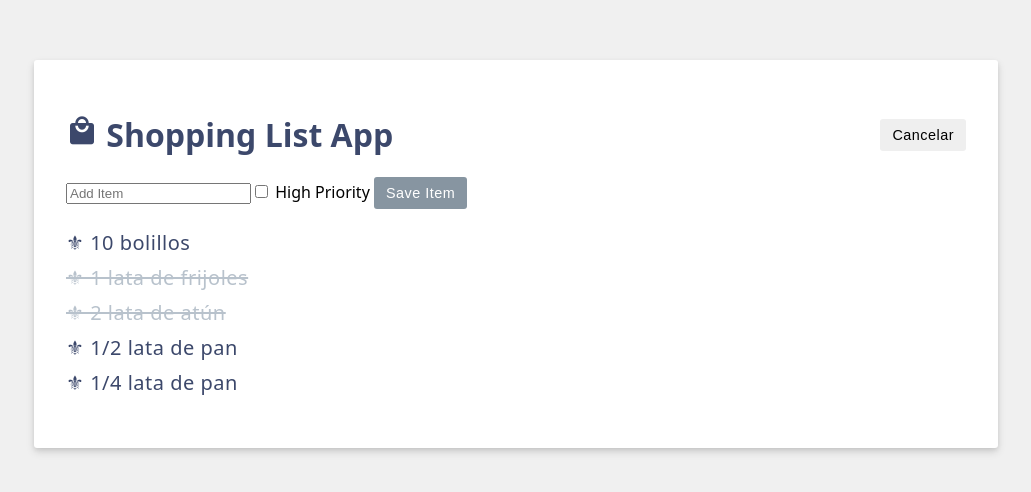
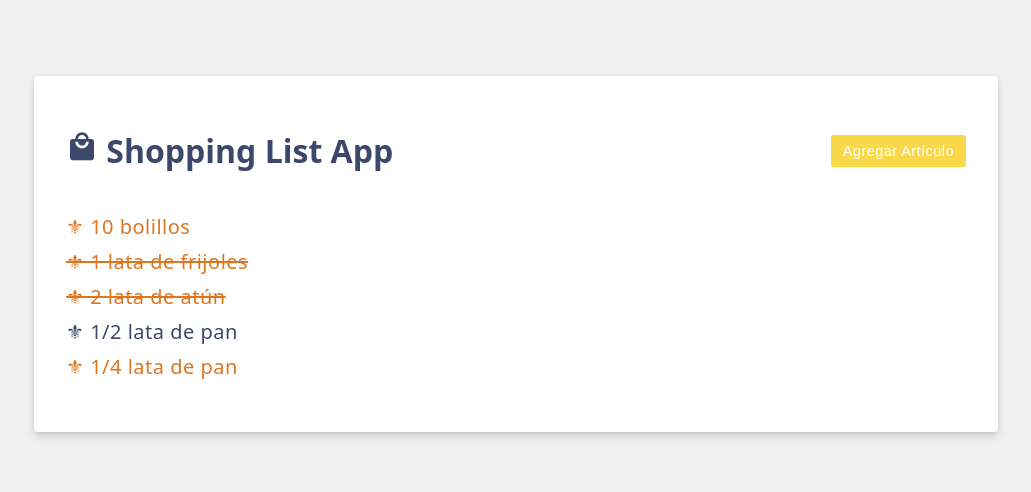
Before and after one commit to YahirArboleya/DADM-2024, a Vue app: page / in a window 1280 px wide. Shown: the part 146-638 px from the top of the page, without its empty margins (124-1155 px from the left). Built offline with nearby package versions, Linux system fonts and the light colour scheme.

Commit message:
Funcionamiento de items de alta prioridad

```diff
--- a/src/App.vue
+++ b/src/App.vue
@@ -1,45 +1,47 @@
 <script setup>
-// This starter template is using Vue 3 <script setup> SFCs
-// Check out https://vuejs.org/api/sfc-script-setup.html#script-setup
 import { ref } from "vue";
-//Modelo
+
 const header = ref("Shopping List App");
-// --- items ---
-//item model
+
+// Lista de items con prioridad y estado de compra
 const items = ref([
-  { id: 1, label: "10 bolillos", purchased: false, priority : true },
-  { id: 2, label: "1 lata de frijoles", purchased: true, priority : true },
-  { id: 3, label: "2 lata de atún", purchased: true, priority : true },
-  { id: 4, label: "1/2 lata de pan", purchased: false, priority : false },
-  { id: 5, label: "1/4 lata de pan", purchased: false, priority : true },
+  { id: 1, label: "10 bolillos", purchased: false, priority: true },
+  { id: 2, label: "1 lata de frijoles", purchased: true, priority: true },
+  { id: 3, label: "2 lata de atún", purchased: true, priority: true },
+  { id: 4, label: "1/2 lata de pan", purchased: false, priority: false },
+  { id: 5, label: "1/4 lata de pan", purchased: false, priority: true },
 ]);
 
-// item method
-const saveItem = () =>{
-  items.value.push({id: items.value.length + 1, label: newItem.value});
-  //Clean the input
-  newItem.value = '';
-}
+// Variables del formulario para el nuevo item
+const newItem = ref("");
+const newItemHighPriority = ref(false);
+const editing = ref(false);
 
-
-
-//formulario
-const newItem = ref('');
-const newItemHighPriority = ref(false);
-const editing = ref(true);
-const activateEdition = (activate) => {
-  editing.value = activate;
-}
-
-const getLink = () => {
-  return newItem.value === '' ? 'https://www.google.com' : 'http://' + newItem.value;
+// Guardar un nuevo item en la lista
+const saveItem = () => {
+  if (newItem.value.trim()) {
+    items.value.push({
+      id: items.value.length + 1,
+      label: newItem.value,
+      priority: newItemHighPriority.value,
+      purchased: false,
+    });
+    newItem.value = ""; // Limpiar el campo después de guardar
+    newItemHighPriority.value = false;
+    editing.value = false; // Cerrar el formulario después de guardar
+  }
 };
 
-const getLinkText = () => {
-  return newItem.value === '' ? '💕 Link' : newItem.value;
+// Alternar el estado de edición para abrir/cerrar el formulario
+const toggleEditing = () => {
+  editing.value = !editing.value;
+  if (!editing.value) {
+    newItem.value = ""; // Limpiar campos cuando se cierra el formulario
+    newItemHighPriority.value = false;
+  }
 };
 
-// Alternando estado de compra del item
+// Alternar el estado de "comprado" de un item
 const togglePurchased = (item) => {
   item.purchased = !item.purchased;
 };
@@ -47,67 +49,42 @@ const togglePurchased = (item) => {
 </script>
 
 <template>
-<div class="header">
-  <h1>
-    <i class="material-icons shopping-cart-icon">local_mall</i>
-    {{ header }}
+  <div class="header">
+    <h1>
+      <i class="material-icons shopping-cart-icon">local_mall</i>
+      {{ header }}
     </h1>
-    <button v-if="editing" class="btn" @click="activateEdition(false)">Cancelar</button>
-    <button v-else class="btn btn-primary" @click="activateEdition(true)">Agregar Artículo</button>
-</div>
+    <button v-if="editing" class="btn" @click="toggleEditing">Cancelar</button>
+    <button v-else class="btn btn-primary" @click="toggleEditing">Agregar Artículo</button>
+  </div>
 
-
-<!--Colocando un hiperlink-->
-
-<!--
-<a :href="getLink()" target="_blank">
-    {{ getLinkText() }}
-  </a>
--->
-
-
-  <!-- Formulario -->
-  <!-- v-on:submit.prevent para evitar el envío del formulario cuando se presiona Enter-->
-
-<form
-v-on:submit.prevent="saveItem()"
-class="add-item fomr"
-v-if="editing">
-    <!-- entrada de texto -->
-    <input
-      v-model.trim="newItem"
-      type="text"
-      placeholder="Add Item"
-    />
-    <!-- Caja de seleccion de prioridad -->
+  <!-- Formulario para añadir items -->
+  <form v-if="editing" @submit.prevent="saveItem" class="add-item form">
+    <input v-model="newItem" type="text" placeholder="Add Item" />
     <label>
       <input type="checkbox" v-model="newItemHighPriority" />
       High Priority
     </label>
-    <!-- Boton -->
-    <button
-    :disabled="newItem.length === 0"
-    class="btn btn-primary"
-    >
+    <button :disabled="newItem.length === 0" class="btn btn-primary">
       Save Item
     </button>
   </form>
 
-  <!-- Lista clases con objetos -->
+  <!-- Lista de items -->
   <ul>
     <li
-      v-for="({ id, label, purchased, priority }, index) in items"
-      @click="togglePurchased(items[index])"
-      v-bind:key="id"
-      :class="{ strikeout: purchased, priority: highPriority }"
+      v-for="item in items"
+      :key="item.id"
+      @click="togglePurchased(item)"
+      :class="{ strikeout: item.purchased, priority: item.priority }"
     >
-      ⚜ {{ label }}
+      ⚜ {{ item.label }}
     </li>
   </ul>
 
   <p v-if="items.length === 0">🥀 NO HAY ELEMENTOS EN LA LISTA 🥀</p>
+</template>
 
-</template>
 
 <style scoped>
 
```
